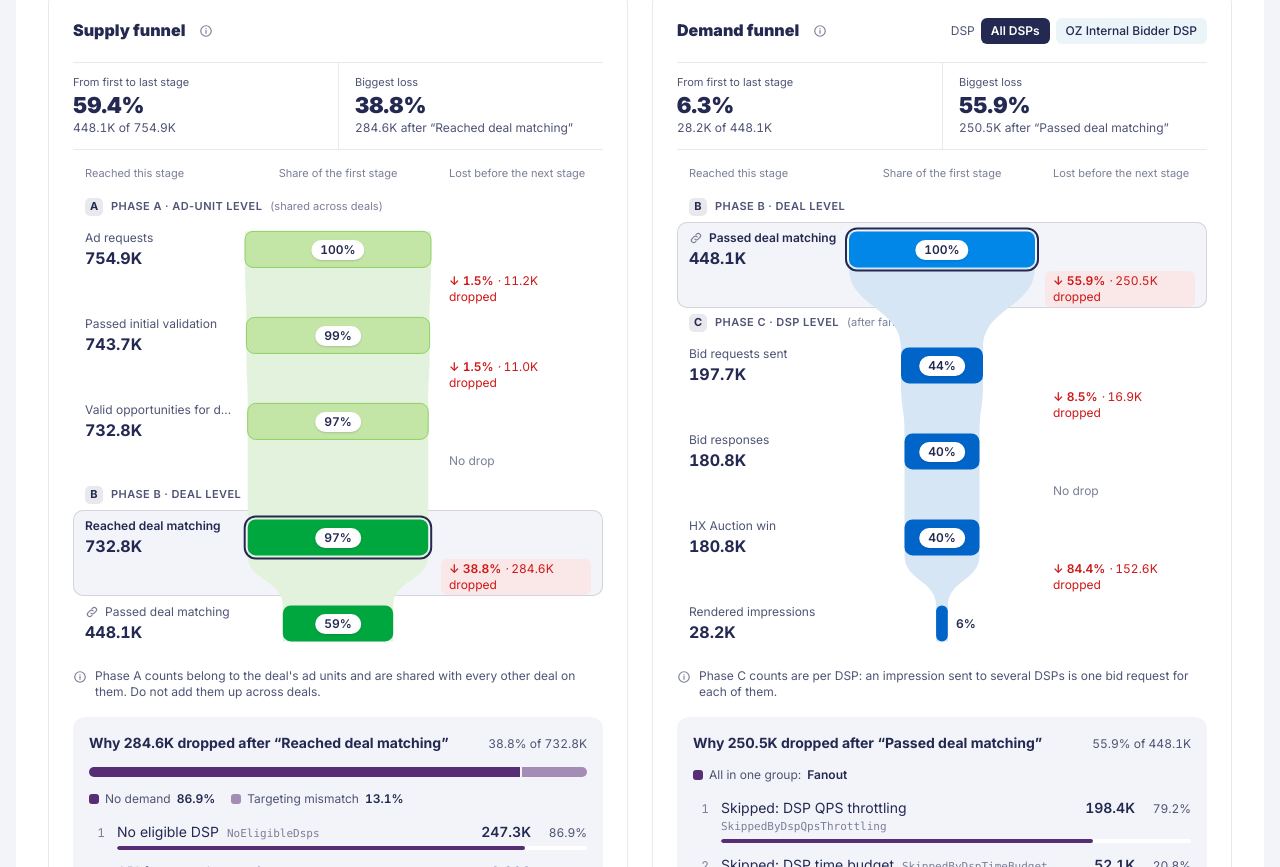
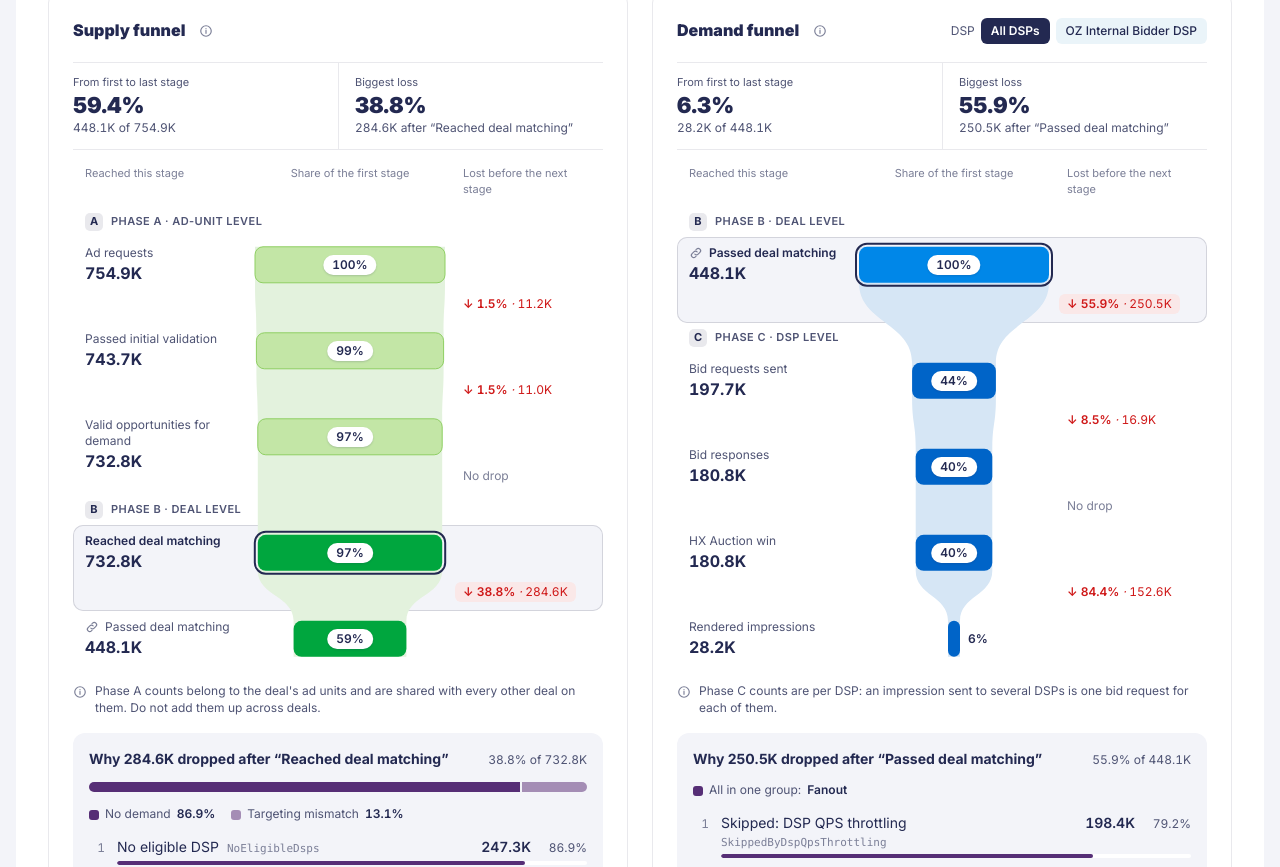
Before and after one commit to Kievkreis/Compas, a plain HTML site: page funnels.html in a window 1280 px wide. Shown: the part 347-1214 px from the top of the page. Drawn offline with Linux system fonts and the light colour scheme; a web font is replaced by a local one.

Commit message:
Funnels: fix laptop-width layout of stage names and loss lines
Co-Authored-By: Claude Fable 5.2 <noreply@anthropic.com>
Claude-Session: https://claude.ai/code/session_017KkmPQYACwtexvSWZjAFCo

```diff
--- a/funnels.html
+++ b/funnels.html
@@ -174,6 +174,7 @@ button{cursor:pointer}
 .dtx{grid-column:3;grid-row:2;align-self:center;padding-left:8px;font-size:12px;line-height:16px;color:var(--red);min-width:0}
 .rate{display:inline-block;margin-left:-8px;padding:2px 8px;border-radius:6px}
 .rate b{font-weight:600}
+.rate em{font-style:normal}
 .rate.big{background:var(--red10)}
 .dtx.zero{color:var(--dp60)}
 .dtx small{display:block;font-size:11px;line-height:16px;color:var(--dp60)}
@@ -224,8 +225,10 @@ svg.shape{position:absolute;inset:0;width:100%;height:100%;pointer-events:none;z
 .proto b{color:var(--dp);font-weight:600}
 
 @container (max-width:560px){
-  .fn{--lw:150px;--rw:150px}
+  .fn{--lw:160px;--rw:136px}
   .fhead,.step{column-gap:10px}
+  .nm span{white-space:normal}
+  .rate em,.phase em{display:none}
 }
 @container (max-width:440px){
   .fn{--lw:112px;--rw:112px}
@@ -615,7 +618,7 @@ function drawFunnel(key, m) {
       const d = drops[i], rate = v ? d / v : 0;
       let cmp = '';
       if (p) { const pr = p[i] ? (p[i] - p[i + 1]) / p[i] : 0, pts = (rate - pr) * 100; cmp = `<small class="num">was ${fP(pr)} · <b class="${Math.abs(pts) < .05 ? '' : pts > 0 ? 'bad' : 'good'}">${Math.abs(pts) < .05 ? 'no change' : `${arrow(pts)} ${Math.abs(pts).toFixed(1)} pts`}</b></small>`; }
-      h += `<div class="dtx num${d ? '' : ' zero'}"><span class="rate${d && d === maxDrop && rate > .2 ? ' big' : ''}">${d ? `<b>↓ ${fP(rate)}</b><i> · </i><span>${fN(d)} dropped</span>` : 'No drop'}</span>${cmp}</div>`;
+      h += `<div class="dtx num${d ? '' : ' zero'}"><span class="rate${d && d === maxDrop && rate > .2 ? ' big' : ''}">${d ? `<b>↓ ${fP(rate)}</b><i> · </i><span>${fN(d)}<em> dropped</em></span>` : 'No drop'}</span>${cmp}</div>`;
     }
     h += '</div>';
   });
```
